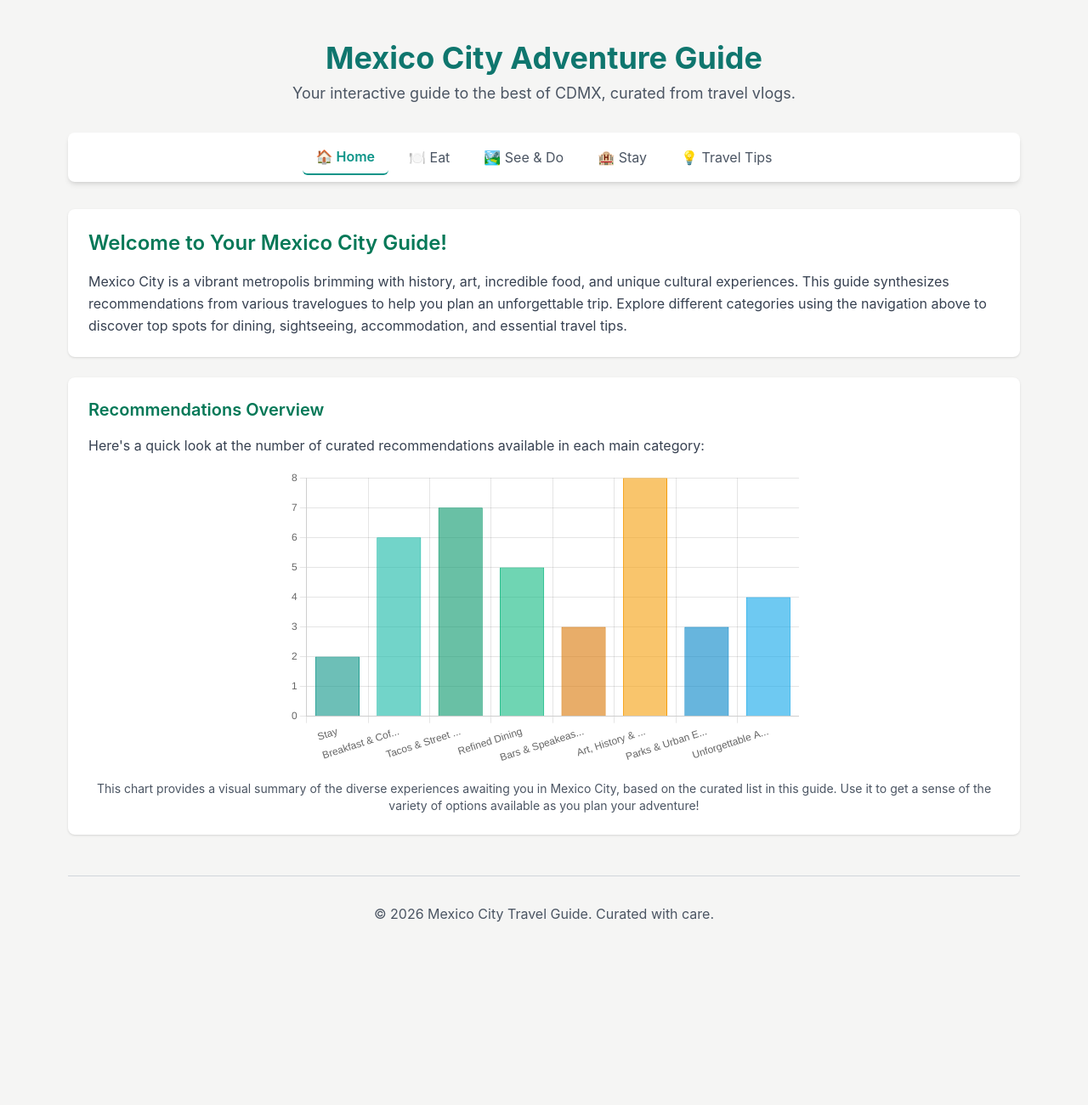
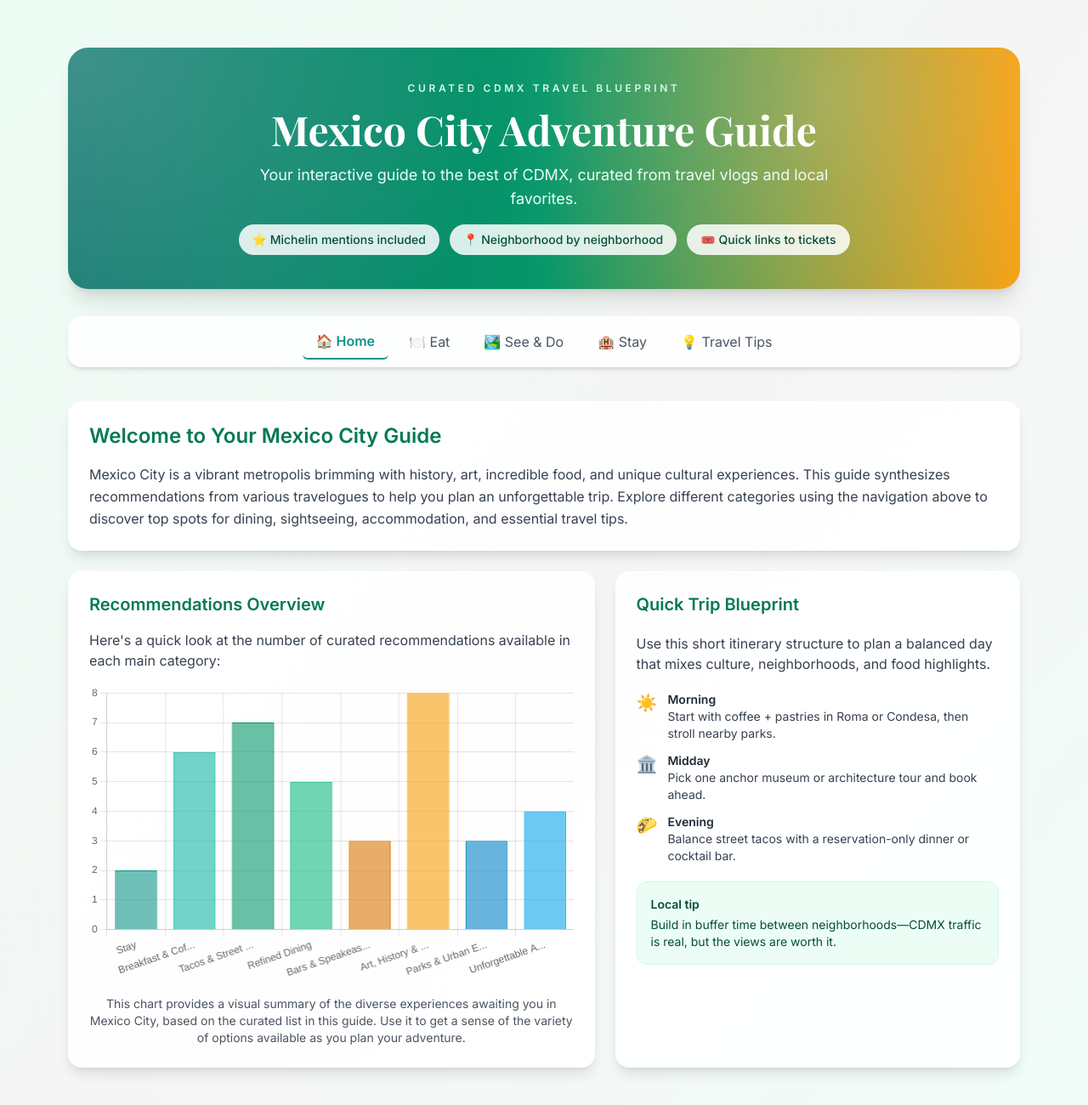
Before and after one commit to NYCesar/CDMX25, a plain HTML site: page index.html in a window 1280 px wide. Shown: the top 1300 px of the page at 85% size. Before the commit the page ends 1135 px from the top, so only its background shows below. Drawn offline with nearby package versions, Linux system fonts and the light colour scheme.

Commit message:
Modernize CDMX guide layout

```diff
--- a/index.html
+++ b/index.html
@@ -4,10 +4,14 @@
     <meta charset="UTF-8">
     <meta name="viewport" content="width=device-width, initial-scale=1.0">
     <title>Mexico City Travel Guide</title>
+    <link rel="preconnect" href="https://fonts.googleapis.com">
+    <link rel="preconnect" href="https://fonts.gstatic.com" crossorigin>
+    <link href="https://fonts.googleapis.com/css2?family=Inter:wght@400;500;600;700&family=Playfair+Display:wght@600;700&display=swap" rel="stylesheet">
     <script src="https://cdn.tailwindcss.com"></script>
     <script src="https://cdn.jsdelivr.net/npm/chart.js"></script>
     <style>
         body { font-family: 'Inter', sans-serif; }
+        .headline { font-family: 'Playfair Display', serif; }
         .tab-active { background-color: #0D9488; color: white; } /* Teal-700 */
         .tab-inactive { background-color: #F3F4F6; color: #374151; } /* Gray-100, Gray-700 */
         .nav-link-active { color: #0D9488; font-weight: 600; border-bottom: 2px solid #0D9488;}
@@ -17,44 +21,91 @@
         .card-link { color: #B45309; } /* Amber-700 for links */
         .card-link:hover { color: #D97706; } /* Amber-600 for hover */
         .section-title { color: #047857; } /* Emerald-700 */
+        .glass { background: rgba(255, 255, 255, 0.85); backdrop-filter: blur(8px); }
     </style>
 </head>
-<body class="bg-stone-100 text-gray-800">
+<body class="bg-gradient-to-br from-emerald-50 via-stone-100 to-teal-50 text-slate-900">
 
-    <div class="container mx-auto p-4 max-w-6xl">
+    <div class="container mx-auto px-4 pb-12 pt-6 max-w-6xl">
         <header class="text-center py-8">
-            <h1 class="text-4xl font-bold text-teal-700">Mexico City Adventure Guide</h1>
-            <p class="text-lg text-gray-600 mt-2">Your interactive guide to the best of CDMX, curated from travel vlogs.</p>
+            <div class="relative overflow-hidden rounded-3xl bg-gradient-to-r from-teal-700 via-emerald-600 to-amber-500 px-6 py-10 text-white shadow-xl">
+                <div class="absolute inset-0 opacity-20" style="background-image: radial-gradient(circle at top left, #fff 0%, transparent 45%), radial-gradient(circle at 80% 20%, #fff 0%, transparent 45%);"></div>
+                <div class="relative space-y-4">
+                    <p class="uppercase tracking-[0.3em] text-xs font-semibold text-emerald-100">Curated CDMX Travel Blueprint</p>
+                    <h1 class="headline text-4xl sm:text-5xl font-bold">Mexico City Adventure Guide</h1>
+                    <p class="text-base sm:text-lg text-emerald-50 max-w-2xl mx-auto">
+                        Your interactive guide to the best of CDMX, curated from travel vlogs and local favorites.
+                    </p>
+                    <div class="flex flex-wrap justify-center gap-3 text-sm">
+                        <span class="glass rounded-full px-4 py-2 text-emerald-900 font-medium">⭐ Michelin mentions included</span>
+                        <span class="glass rounded-full px-4 py-2 text-emerald-900 font-medium">📍 Neighborhood by neighborhood</span>
+                        <span class="glass rounded-full px-4 py-2 text-emerald-900 font-medium">🎟️ Quick links to tickets</span>
+                    </div>
+                </div>
+            </div>
         </header>
 
-        <nav id="mainNav" class="bg-white shadow-md rounded-lg p-2 mb-8 flex flex-wrap justify-center space-x-1 sm:space-x-2">
+        <nav id="mainNav" class="sticky top-4 z-10 glass shadow-md rounded-2xl p-2 mb-10 flex flex-wrap justify-center gap-2 border border-white/40">
             <button data-target="home" class="nav-link text-sm sm:text-base py-2 px-3 sm:px-4 rounded-md hover:bg-teal-100 transition-colors nav-link-active">🏠 Home</button>
             <button data-target="eat" class="nav-link text-sm sm:text-base py-2 px-3 sm:px-4 rounded-md hover:bg-teal-100 transition-colors nav-link-inactive">🍽️ Eat</button>
-            <button data-target="seeDo" class="nav-link text-sm sm:text-base py-2 px-3 sm:px-4 rounded-md hover:bg-teal-100 transition-colors nav-link-inactive">🏞️ See & Do</button>
+            <button data-target="seeDo" class="nav-link text-sm sm:text-base py-2 px-3 sm:px-4 rounded-md hover:bg-teal-100 transition-colors nav-link-inactive">🏞️ See &amp; Do</button>
             <button data-target="stay" class="nav-link text-sm sm:text-base py-2 px-3 sm:px-4 rounded-md hover:bg-teal-100 transition-colors nav-link-inactive">🏨 Stay</button>
             <button data-target="tips" class="nav-link text-sm sm:text-base py-2 px-3 sm:px-4 rounded-md hover:bg-teal-100 transition-colors nav-link-inactive">💡 Travel Tips</button>
         </nav>
 
         <main id="contentArea">
             <section id="home" class="content-section space-y-6">
-                <div class="bg-white p-6 rounded-lg shadow">
-                    <h2 class="text-2xl font-semibold section-title mb-4">Welcome to Your Mexico City Guide!</h2>
+                <div class="bg-white/90 p-6 rounded-2xl shadow-lg border border-white/60">
+                    <h2 class="text-2xl font-semibold section-title mb-4">Welcome to Your Mexico City Guide</h2>
                     <p class="text-gray-700 leading-relaxed">
                         Mexico City is a vibrant metropolis brimming with history, art, incredible food, and unique cultural experiences. This guide synthesizes recommendations from various travelogues to help you plan an unforgettable trip. Explore different categories using the navigation above to discover top spots for dining, sightseeing, accommodation, and essential travel tips.
                     </p>
                 </div>
-                <div class="bg-white p-6 rounded-lg shadow">
-                    <h3 class="text-xl font-semibold section-title mb-4">Recommendations Overview</h3>
-                    <p class="text-gray-700 mb-4">Here's a quick look at the number of curated recommendations available in each main category:</p>
-                    <div class="chart-container">
-                        <canvas id="recommendationsChart"></canvas>
+                <div class="grid gap-6 lg:grid-cols-[1.3fr_1fr]">
+                    <div class="bg-white/90 p-6 rounded-2xl shadow-lg border border-white/60">
+                        <h3 class="text-xl font-semibold section-title mb-4">Recommendations Overview</h3>
+                        <p class="text-gray-700 mb-4">Here's a quick look at the number of curated recommendations available in each main category:</p>
+                        <div class="chart-container">
+                            <canvas id="recommendationsChart"></canvas>
+                        </div>
+                         <p class="text-sm text-gray-600 mt-4 text-center">This chart provides a visual summary of the diverse experiences awaiting you in Mexico City, based on the curated list in this guide. Use it to get a sense of the variety of options available as you plan your adventure.</p>
                     </div>
-                     <p class="text-sm text-gray-600 mt-4 text-center">This chart provides a visual summary of the diverse experiences awaiting you in Mexico City, based on the curated list in this guide. Use it to get a sense of the variety of options available as you plan your adventure!</p>
+                    <div class="bg-white/90 p-6 rounded-2xl shadow-lg border border-white/60 space-y-5">
+                        <h3 class="text-xl font-semibold section-title">Quick Trip Blueprint</h3>
+                        <p class="text-gray-700">Use this short itinerary structure to plan a balanced day that mixes culture, neighborhoods, and food highlights.</p>
+                        <div class="space-y-3 text-sm text-gray-700">
+                            <div class="flex items-start gap-3">
+                                <span class="text-xl">☀️</span>
+                                <div>
+                                    <p class="font-semibold text-gray-800">Morning</p>
+                                    <p>Start with coffee + pastries in Roma or Condesa, then stroll nearby parks.</p>
+                                </div>
+                            </div>
+                            <div class="flex items-start gap-3">
+                                <span class="text-xl">🏛️</span>
+                                <div>
+                                    <p class="font-semibold text-gray-800">Midday</p>
+                                    <p>Pick one anchor museum or architecture tour and book ahead.</p>
+                                </div>
+                            </div>
+                            <div class="flex items-start gap-3">
+                                <span class="text-xl">🌮</span>
+                                <div>
+                                    <p class="font-semibold text-gray-800">Evening</p>
+                                    <p>Balance street tacos with a reservation-only dinner or cocktail bar.</p>
+                                </div>
+                            </div>
+                        </div>
+                        <div class="rounded-xl bg-emerald-50 border border-emerald-100 p-4 text-sm text-emerald-900">
+                            <p class="font-semibold mb-1">Local tip</p>
+                            <p>Build in buffer time between neighborhoods—CDMX traffic is real, but the views are worth it.</p>
+                        </div>
+                    </div>
                 </div>
             </section>
 
             <section id="eat" class="content-section hidden space-y-6">
-                <div class="bg-white p-6 rounded-lg shadow">
+                <div class="bg-white/90 p-6 rounded-2xl shadow-lg border border-white/60">
                     <h2 class="text-2xl font-semibold section-title mb-4">Culinary Delights</h2>
                     <p class="text-gray-700 leading-relaxed mb-6">
                         Mexico City's food scene is legendary, from world-class bakeries and coffee shops to iconic street tacos and innovative restaurants. This section helps you navigate the diverse culinary landscape. Use the filters below to explore specific categories.
@@ -72,7 +123,7 @@
             </section>
 
             <section id="seeDo" class="content-section hidden space-y-6">
-                 <div class="bg-white p-6 rounded-lg shadow">
+                 <div class="bg-white/90 p-6 rounded-2xl shadow-lg border border-white/60">
                     <h2 class="text-2xl font-semibold section-title mb-4">Culture & Experiences</h2>
                     <p class="text-gray-700 leading-relaxed mb-6">
                         Immerse yourself in Mexico City's rich culture, history, and vibrant arts scene. From world-renowned museums and ancient ruins to lively parks and unique local tours, there's an abundance of experiences to discover. Filter by interest below.
@@ -89,7 +140,7 @@
             </section>
 
             <section id="stay" class="content-section hidden space-y-6">
-                <div class="bg-white p-6 rounded-lg shadow">
+                <div class="bg-white/90 p-6 rounded-2xl shadow-lg border border-white/60">
                     <h2 class="text-2xl font-semibold section-title mb-4">Accommodation Options</h2>
                      <p class="text-gray-700 leading-relaxed mb-6">
                         Finding the right place to stay is key to a great trip. Mexico City offers a range of accommodations, from unique loft apartments to charming boutique hotels. Here are some highlighted options to consider for your visit.
@@ -100,7 +151,7 @@
             </section>
 
             <section id="tips" class="content-section hidden space-y-6">
-                <div class="bg-white p-6 rounded-lg shadow">
+                <div class="bg-white/90 p-6 rounded-2xl shadow-lg border border-white/60">
                     <h2 class="text-2xl font-semibold section-title mb-4">Key Considerations & Travel Tips</h2>
                     <p class="text-gray-700 leading-relaxed mb-4">
                         To make the most of your Mexico City adventure, keep these practical tips in mind. They cover everything from culinary exploration to booking popular attractions, helping you navigate the city smoothly.
@@ -140,7 +191,7 @@
             </section>
         </main>
 
-        <footer class="text-center py-8 mt-12 border-t border-gray-300">
+        <footer class="text-center py-10 mt-12 border-t border-white/60">
             <p class="text-gray-600">&copy; <span id="currentYear"></span> Mexico City Travel Guide. Curated with care.</p>
         </footer>
     </div>
```
